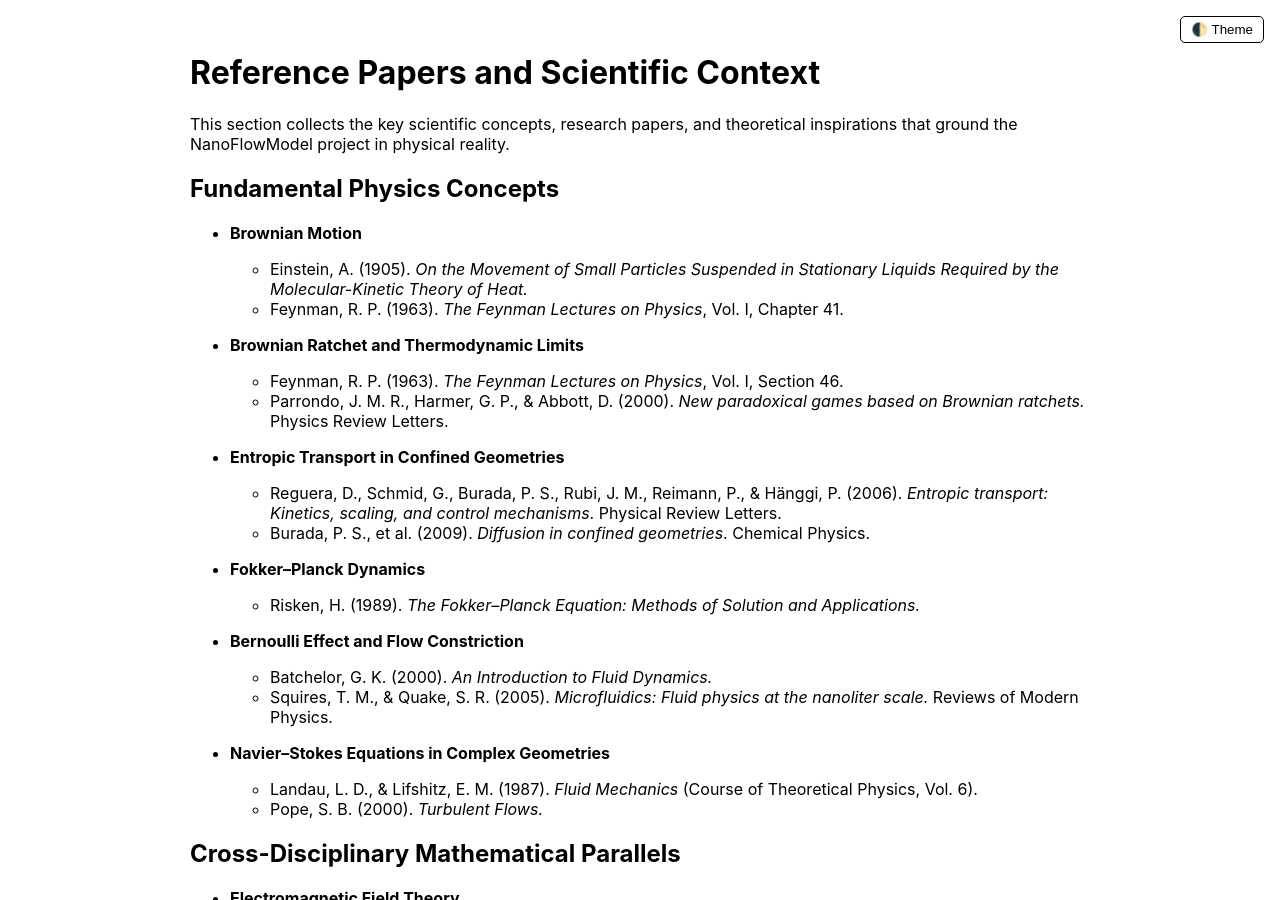
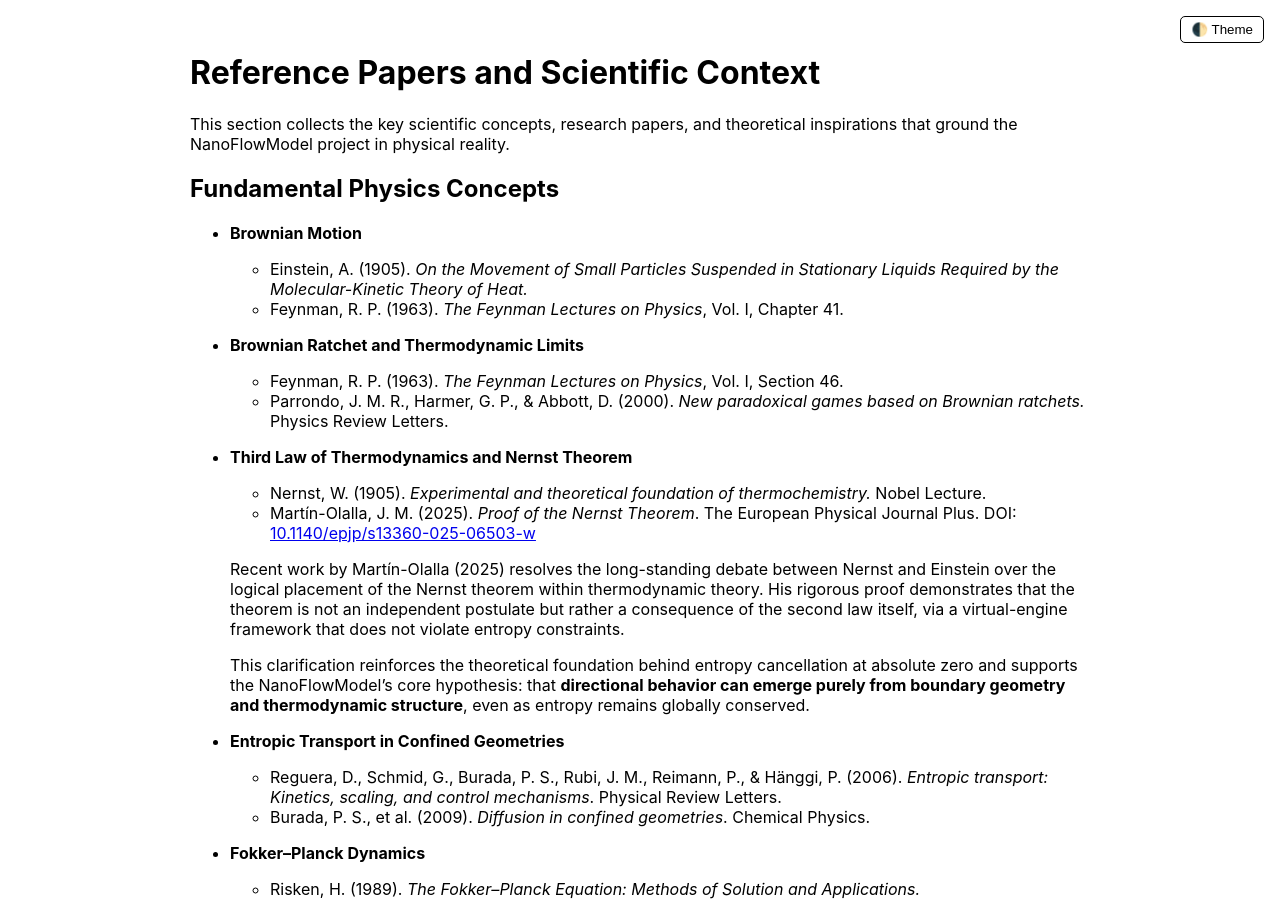
Before and after one commit to gavianu/NanoFlowModel, a Jekyll site: the page built from references/papers.md, in a window 1280 px wide and 900 px high. Built offline with Jekyll 4.4.1, drawn with Linux system fonts in a browser that asks for light colours; our own code applies the rules of GitHub Pages for plain Markdown files.

Commit message:
📚 Update Third Law of Thermodynamics section: Added references to Nernst's work and recent proof by Martín-Olalla, clarifying the theorem's relationship to the second law and reinforcing the NanoFlowModel's hypothesis on entropy and geometry.

```diff
--- a/references/papers.md
+++ b/references/papers.md
@@ -13,6 +13,15 @@ This section collects the key scientific concepts, research papers, and theoreti
 
   - Feynman, R. P. (1963). _The Feynman Lectures on Physics_, Vol. I, Section 46.
   - Parrondo, J. M. R., Harmer, G. P., & Abbott, D. (2000). _New paradoxical games based on Brownian ratchets._ Physics Review Letters.
+
+- **Third Law of Thermodynamics and Nernst Theorem**
+
+  - Nernst, W. (1905). _Experimental and theoretical foundation of thermochemistry._ Nobel Lecture.
+  - Martín-Olalla, J. M. (2025). _Proof of the Nernst Theorem_. The European Physical Journal Plus. DOI: [10.1140/epjp/s13360-025-06503-w](https://doi.org/10.1140/epjp/s13360-025-06503-w)
+
+  Recent work by Martín-Olalla (2025) resolves the long-standing debate between Nernst and Einstein over the logical placement of the Nernst theorem within thermodynamic theory. His rigorous proof demonstrates that the theorem is not an independent postulate but rather a consequence of the second law itself, via a virtual-engine framework that does not violate entropy constraints.
+
+  This clarification reinforces the theoretical foundation behind entropy cancellation at absolute zero and supports the NanoFlowModel’s core hypothesis: that **directional behavior can emerge purely from boundary geometry and thermodynamic structure**, even as entropy remains globally conserved.
 
 - **Entropic Transport in Confined Geometries**
 
```
